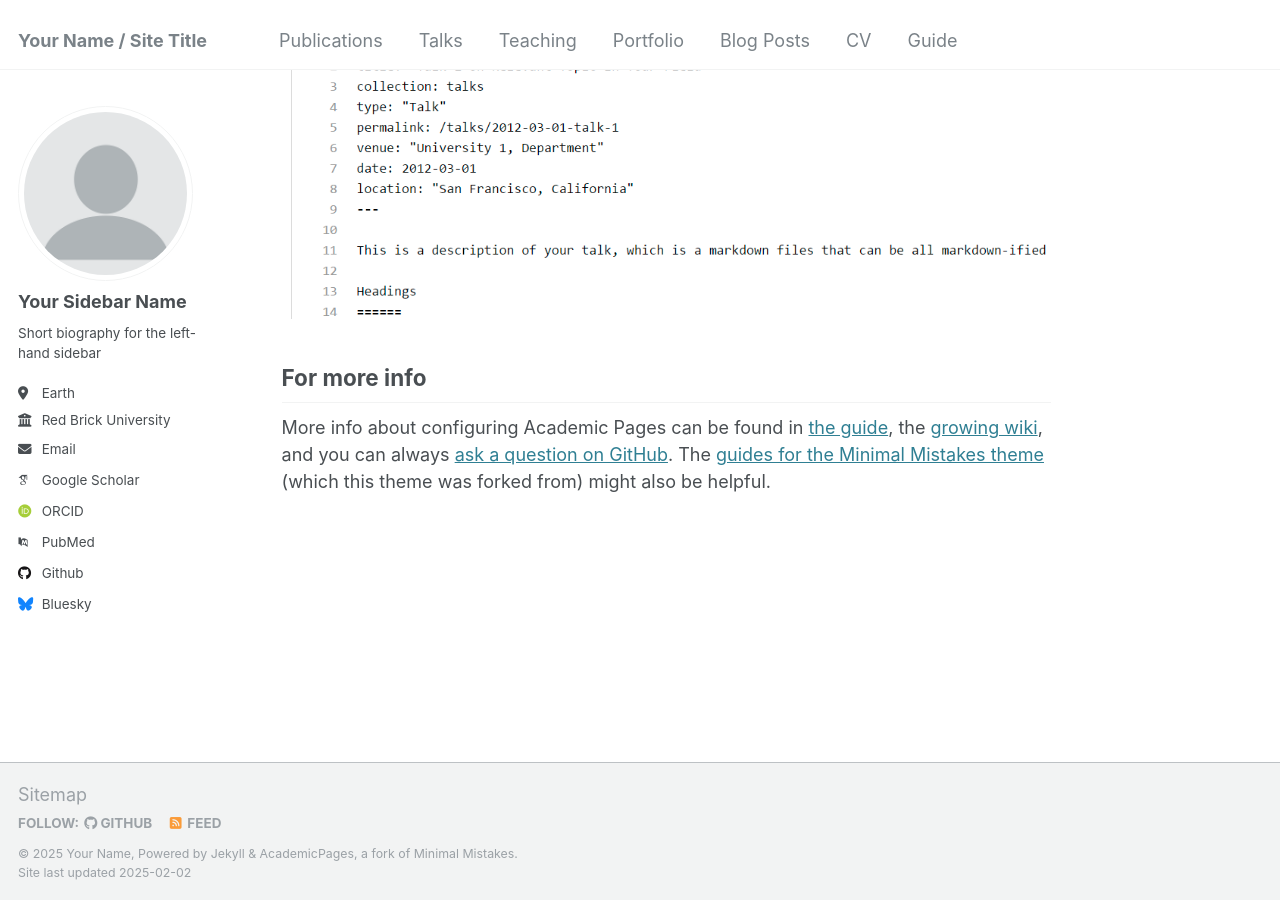
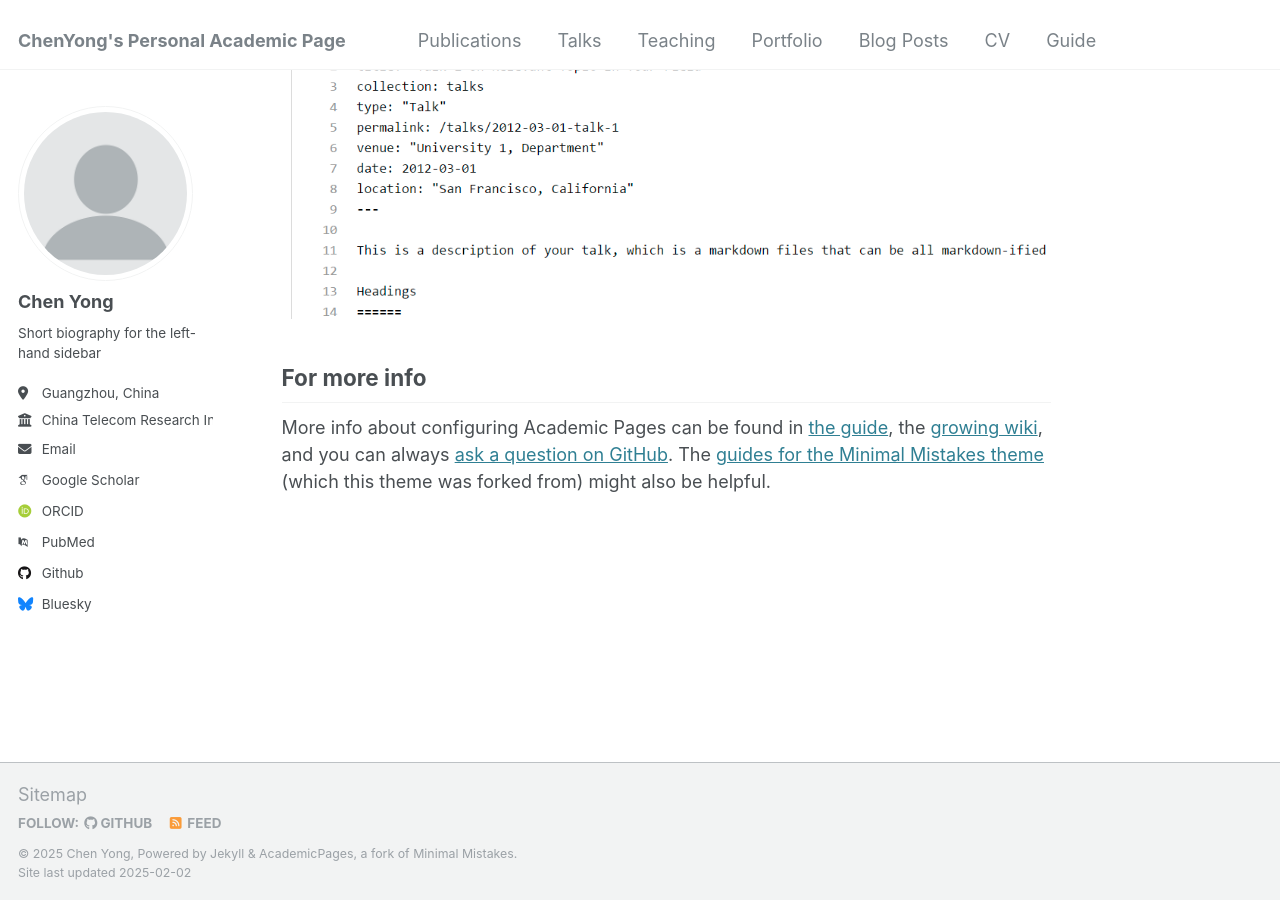
Before and after one commit to gzchenyong/gzchenyong.github.io, a Jekyll site: the page built from _pages/about.md, in a window 1280 px wide and 900 px high, scrolled down 2643 px. Built offline with Jekyll 4.4.1, drawn with Linux system fonts in a browser that asks for light colours; some web fonts are replaced.

Commit message:
Update _config.yml

```diff
--- a/_config.yml
+++ b/_config.yml
@@ -8,13 +8,13 @@
 
 # Basic Site Settings
 locale                   : "en-US"
-title                    : "Your Name / Site Title"
+title                    : "ChenYong's Personal Academic Page"
 title_separator          : "-"
-name                     : &name "Your Name"
-description              : &description "personal description"
-url                      : https://academicpages.github.io # the base hostname & protocol for your site e.g. "https://[your GitHub username].github.io"
+name                     : &name "Chen Yong"
+description              : &description "Project Manager from China Telecom Ltd."
+url                      : https://gzchenyong.github.io # the base hostname & protocol for your site e.g. "https://[your GitHub username].github.io"
 baseurl                  : "" # the subpath of your site, e.g. "/blog"
-repository               : "academicpages/academicpages.github.io"
+repository               : "gzchenyong/gzchenyong.github.io"
 
 # Site Author - The following control what appear as part of the author content on the side bar.
 #               If a field is blank the icon and link will not appear, otherwise it will be shown.
@@ -22,13 +22,13 @@ repository               : "academicpages/academicpages.github.io"
 author:
   # Biographic information
   avatar           : "profile.png"
-  name             : "Your Sidebar Name"
+  name             : "Chen Yong"
   pronouns         : # example: "she/her"
   bio              : "Short biography for the left-hand sidebar"
-  location         : "Earth"
-  employer         : "Red Brick University"
+  location         : "Guangzhou, China"
+  employer         : "China Telecom Research Institute"
   uri              : # URL
-  email            : "none@example.org"
+  email            : "cheny40@chinatelecom.cn"
 
   # Academic websites
   arxiv            : # URL - Update with the correct link to your profile
```
